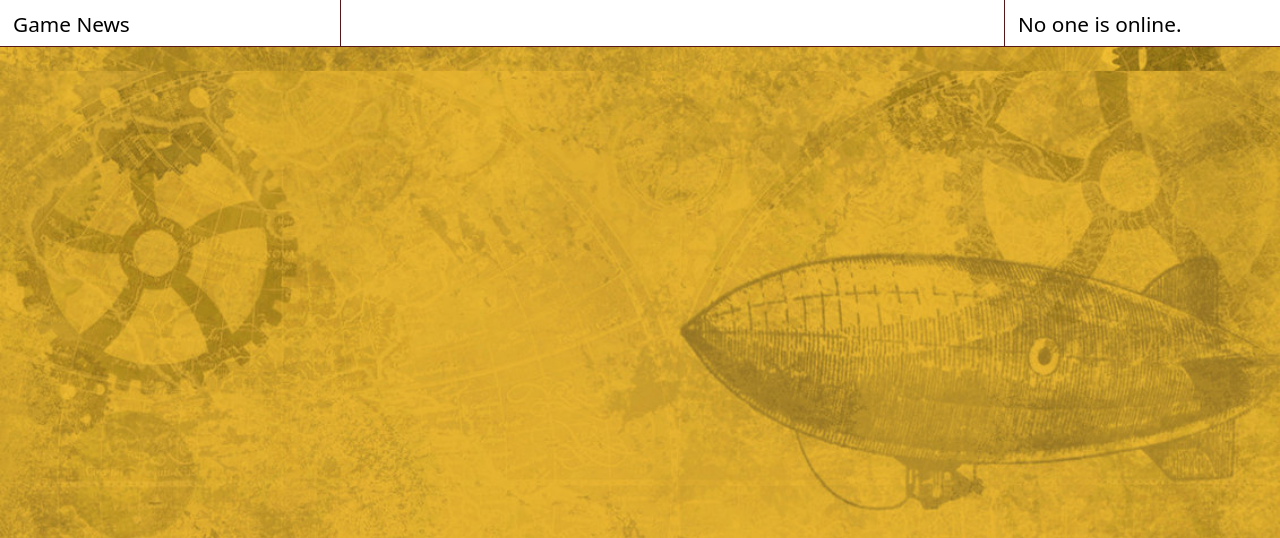
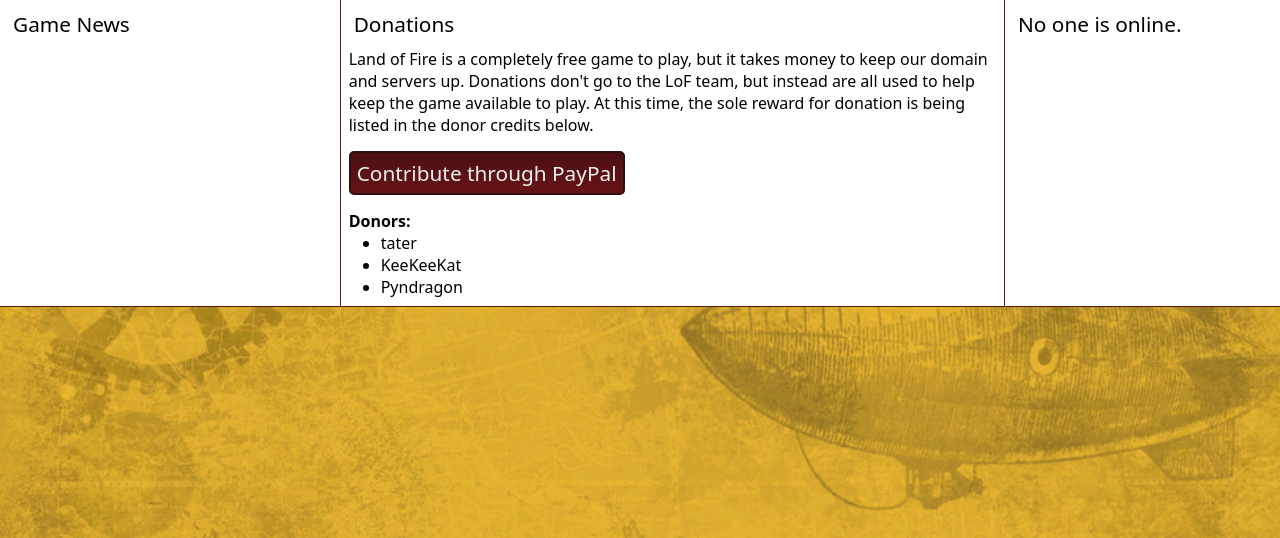
Before and after one commit to landoffire/website-flask-2015, a Flask app: template templates/donate.html in a window 1280 px wide. Shown: the part 129-667 px from the top of the page. Run offline with Flask 2, Linux system fonts and the light colour scheme; the template is opened without the code that fills it, so the values that code supplies are empty.

Commit message:
Add Donations page content

```diff
--- a/static/style.css
+++ b/static/style.css
@@ -74,7 +74,7 @@ nav a.current, nav a:hover {
 }
 
 .columns h2 {
-    margin: 2px 5px 0 5px;
+    margin: 2px 5px 10px 5px;
 }
 
 main {
@@ -115,6 +115,25 @@ main a[href*="themanaworld.org"] {
 
     background: url("tmw.png") no-repeat;
     background-size: contain;
+}
+
+main a.dark-button {
+    display: inline-block;
+    padding: 6px;
+
+    border: 2px solid #300d0e;
+    border-radius: 5px;
+
+    background-color: #4c0f12;
+    background-image: linear-gradient(#4c0f12, #661418);
+
+    text-decoration: none;
+    color: #f0f0f0;
+    font-size: 1.3em;
+}
+
+main a.dark-button:hover {
+    background: #661418;
 }
 
 ul {
--- a/templates/donate.html
+++ b/templates/donate.html
@@ -1,3 +1,14 @@
 {% extends "base.html" %}
 {% block main %}
+    <h2>Donations</h2>
+    <p>Land of Fire is a completely free game to play, but it takes money to keep our domain and servers up.
+       Donations don't go to the LoF team, but instead are all used to help keep the game available to play.
+       At this time, the sole reward for donation is being listed in the donor credits below.</p>
+    <p><a href="http://tinyurl.com/blzw38x" target="_blank" class="dark-button" style="margin-top: 15px">Contribute through PayPal</a></p>
+    <h3>Donors:</h3>
+    <ul>
+        <li>tater</li>
+        <li>KeeKeeKat</li>
+        <li>Pyndragon</li>
+    </ul>
 {% endblock %}
```
